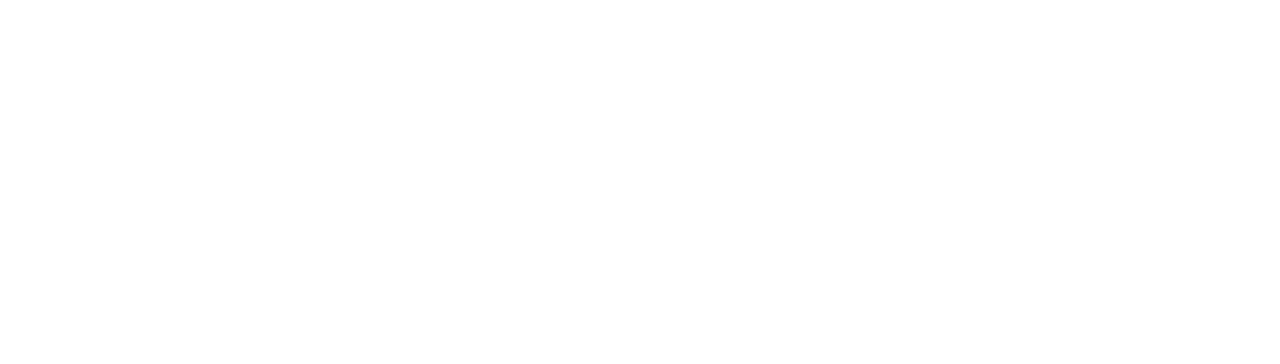
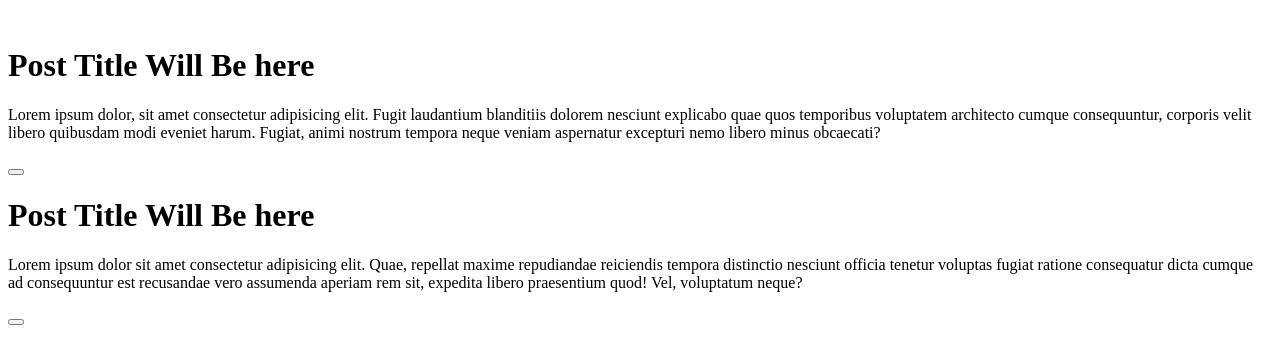
Before and after one commit to T-ahiti/digital-agency, a plain HTML site: page test-4.html in a window 1280 px wide. Drawn offline with Linux system fonts and the light colour scheme.

Commit message:
images added

```diff
--- a/test-4.html
+++ b/test-4.html
@@ -5,7 +5,29 @@
     <meta name="viewport" content="width=, initial-scale=1.0">
     <title>Document</title>
 </head>
+
 <body>
+    <!-- .container>.first^h1{Post Title Will Be here}p{lorem40}button+.second^h1{Post Title Will Be here}p{lorem40}button -->
+    <div class="container">
+        <div class="first">
+           <div class="img-1">
+
+           </div>
+           <div class="first-write">
+               <img src="" alt="">
+               <h1>Post Title Will Be here</h1>
+               <p>Lorem ipsum dolor, sit amet consectetur adipisicing elit. Fugit laudantium blanditiis dolorem nesciunt explicabo quae quos temporibus voluptatem architecto cumque consequuntur, corporis velit libero quibusdam modi eveniet harum. Fugiat, animi nostrum tempora neque veniam aspernatur excepturi nemo libero minus obcaecati?</p>
+               <button></button>
+           </div>
+
+        </div>
+    <div class="second">
+       <h1>Post Title Will Be here</h1>
+       <p>Lorem ipsum dolor sit amet consectetur adipisicing elit. Quae, repellat maxime repudiandae reiciendis tempora distinctio nesciunt officia tenetur voluptas fugiat ratione consequatur dicta cumque ad consequuntur est recusandae vero assumenda aperiam rem sit, expedita libero praesentium quod! Vel, voluptatum neque?</p>
+       <button></button>
+    </div>
+</div>
 
 </body>
+
 </html>
```
